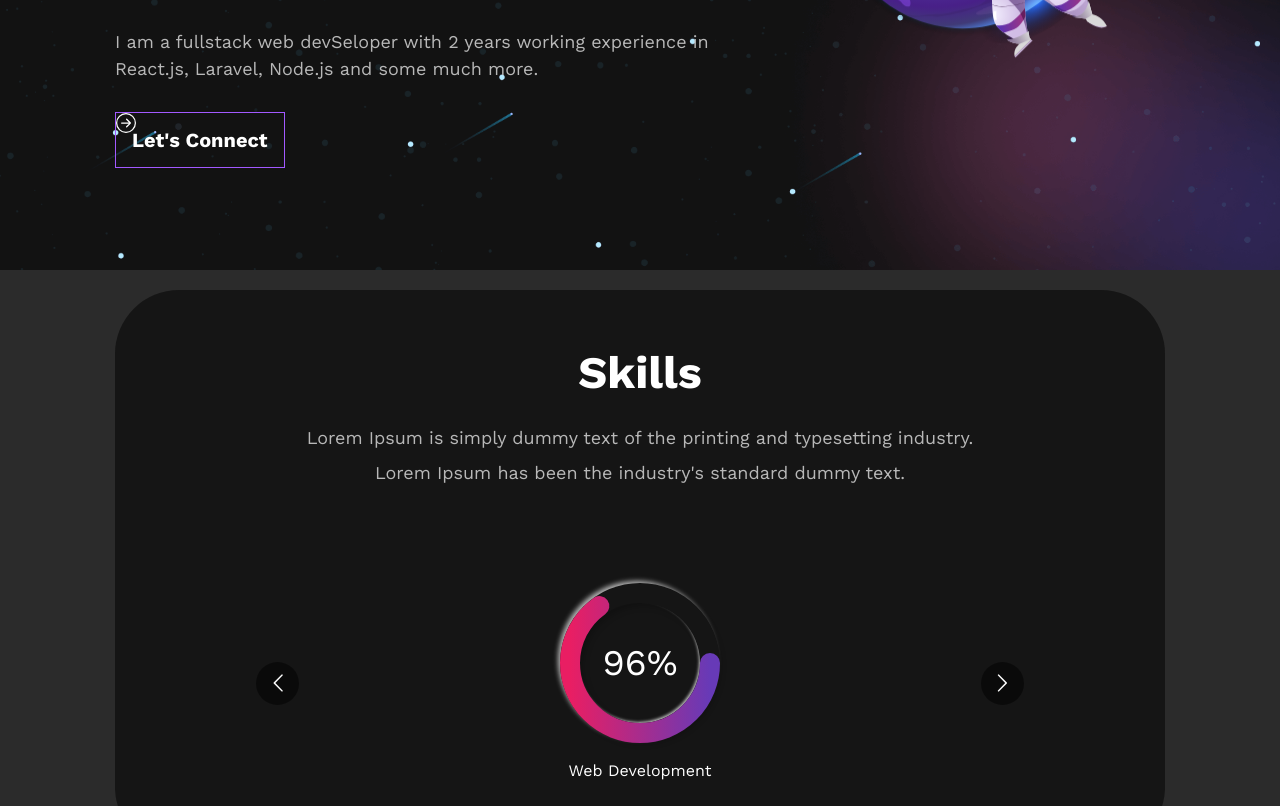
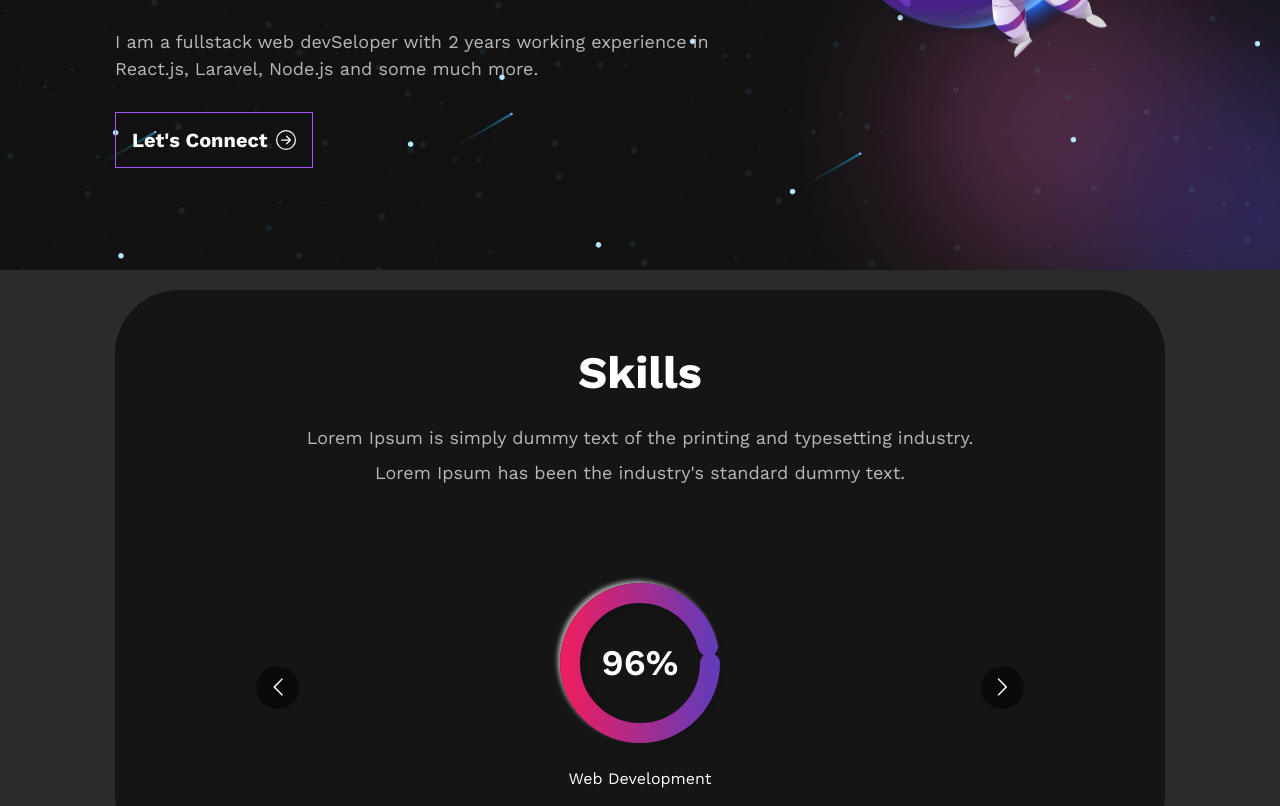
Before and after one commit to Rejoice2374/portfolio, a React (Vite) app: page / in a window 1280 px wide. Shown: the part 480-1286 px from the top of the page. Built offline with nearby package versions, Linux system fonts and the light colour scheme.

Commit message:
Skills done

```diff
--- a/src/components/Home/skills.jsx
+++ b/src/components/Home/skills.jsx
@@ -1,3 +1,4 @@
+import { useState, useEffect } from "react";
 import Carousel from "react-multi-carousel";
 import "react-multi-carousel/lib/styles.css";
 import colorSharp from "../../assets/color-sharp.png";
@@ -7,7 +8,6 @@
 const Skills = () => {
   const responsive = {
     superLargeDesktop: {
-      // the naming can be any, depends on you.
       breakpoint: { max: 4000, min: 3000 },
       items: 5,
     },
@@ -23,6 +23,10 @@
       breakpoint: { max: 834, min: 0 },
       items: 1,
     },
+  };
+
+  const calculateOffset = (score) => {
+    return 440 - (440 * score) / 100;
   };
 
   return (
@@ -41,32 +45,13 @@
             infinite={true}
             className="owl-carousel owl-theme skill-slider"
           >
-            {SkillLog.map((ski) => (
-              <div className="item p-2" key={ski.id}>
-                <div className="relative w-[160px] h-[160px] flex items-center justify-center mb-4">
-                  <div class="outer">
-                    <div class="inner">
-                      <p className="circle">{ski.score}%</p>
-                    </div>
-                  </div>
-
-                  <svg
-                    xmlns="http://www.w3.org/2000/svg"
-                    version="1.1"
-                    width="160px"
-                    height="160px"
-                  >
-                    <defs>
-                      <linearGradient id="GradientColor">
-                        <stop offset="0%" stop-color="#e91e63" />
-                        <stop offset="100%" stop-color="#673ab7" />
-                      </linearGradient>
-                    </defs>
-                    <circle cx="80" cy="80" r="70" stroke-linecap="round" />
-                  </svg>
-                </div>
-                <h5>{ski.skill}</h5>
-              </div>
+            {SkillLog.map((skillItem) => (
+              <SkillItem
+                key={skillItem.id}
+                skill={skillItem.skill}
+                score={skillItem.score}
+                offset={calculateOffset(skillItem.score)}
+              />
             ))}
           </Carousel>
         </div>
@@ -76,4 +61,63 @@
   );
 };
 
+const SkillItem = ({ skill, score, offset }) => {
+  const [counter, setCounter] = useState(0);
+
+  useEffect(() => {
+    const interval = setInterval(() => {
+      if (counter < score) {
+        setCounter(counter + 1);
+      } else {
+        clearInterval(interval);
+      }
+    }, 2000 / score);
+
+    return () => clearInterval(interval);
+  }, [counter, score]);
+
+  return (
+    <div className="item p-2 flex flex-col items-center">
+      <div className="relative w-[160px] h-[160px] flex items-center justify-center mb-4">
+        <div className="outer">
+          <div className="inner">
+            <p className="circle font-semibold text-[#555]">{counter}%</p>
+          </div>
+        </div>
+
+        <svg
+          className="absolute top-0 left-0"
+          xmlns="http://www.w3.org/2000/svg"
+          version="1.1"
+          width="160px"
+          height="160px"
+        >
+          <defs>
+            <linearGradient id={`GradientColor`}>
+              <stop offset="0%" stopColor="#e91e63" />
+              <stop offset="100%" stopColor="#673ab7" />
+            </linearGradient>
+          </defs>
+          <circle
+            cx="80"
+            cy="80"
+            r="70"
+            fill="none"
+            strokeWidth="20px"
+            stroke={`url(#GradientColor)`}
+            strokeLinecap="round"
+            strokeDasharray="440"
+            strokeDashoffset="440"
+            style={{
+              animation: "loading 2s linear forwards",
+              "--offset": offset,
+            }}
+          />
+        </svg>
+      </div>
+      <h5 className="text-white text-center mt-2">{skill}</h5>
+    </div>
+  );
+};
+
 export default Skills;
--- a/src/index.css
+++ b/src/index.css
@@ -167,27 +167,26 @@
   align-items: center;
   justify-content: center;
   box-shadow: inset 4px 4px 6px -1px rgba(0, 0, 0, 0.2),
-    inset -2px -2px 3px -1px rgba(255, 255, 255, 0.7),
     0.5px 0.5px 0px rgba(0, 0, 0, 0.15), 0px 12px 10px -10px rgba(0, 0, 0, 0.05);
 }
 
-svg {
+/* svg {
   position: absolute;
   top: 0;
   left: 0;
-}
+} */
 
-circle {
+/* circle {
   fill: none;
   stroke-width: 20px;
   stroke: url(#GradientColor);
-  stroke-dasharray: 440; /* 2 * π * r */
-  stroke-dashoffset: 440; /* Adjust for percentage */
+  stroke-dasharray: 440; 2 * π * r
+  stroke-dashoffset: 440; Adjust for percentage
   animation: loading 2s linear forwards;
-}
+} */
 
 @keyframes loading {
   100% {
-    stroke-dashoffset: 154;
+    stroke-dashoffset: var(--offset);
   }
 }
--- a/src/progressbar2.html
+++ b/src/progressbar2.html
@@ -66,6 +66,7 @@
 
       .number {
         font-weight: 600;
+        font-size: 48px;
         color: #555;
       }
 
```
